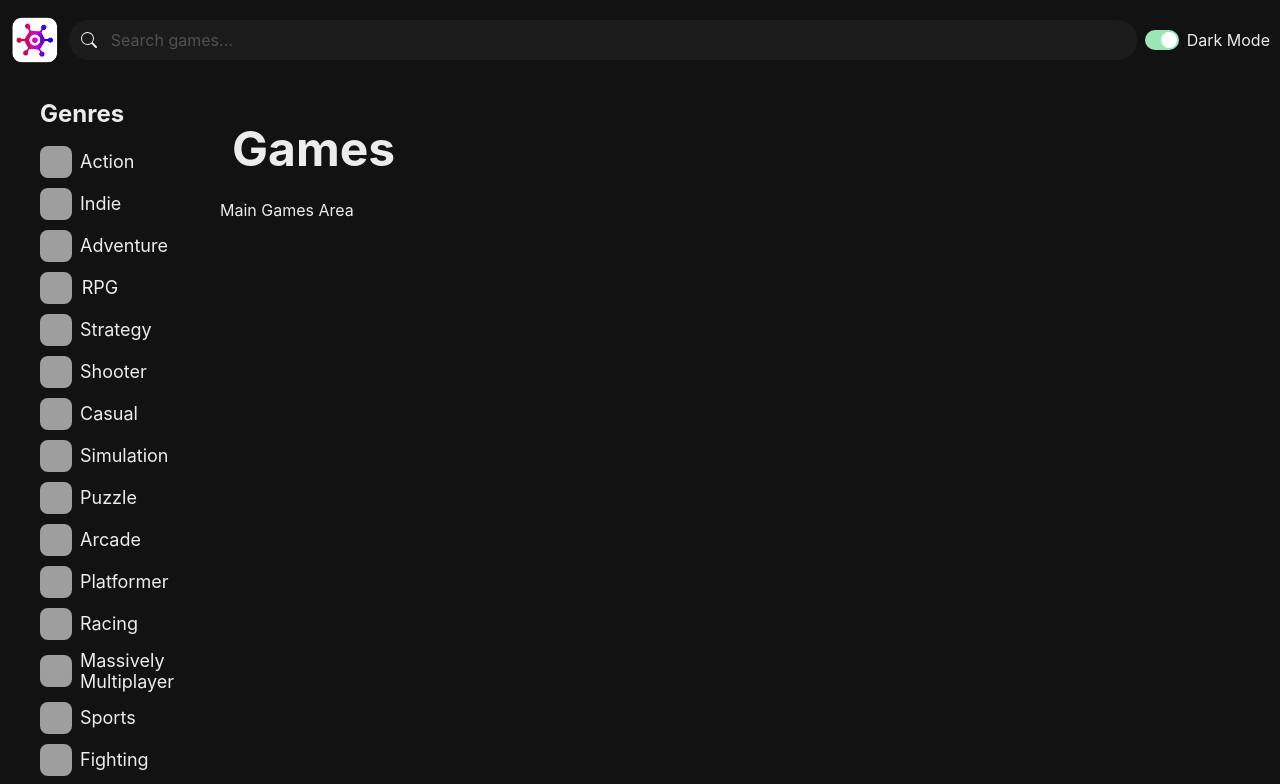
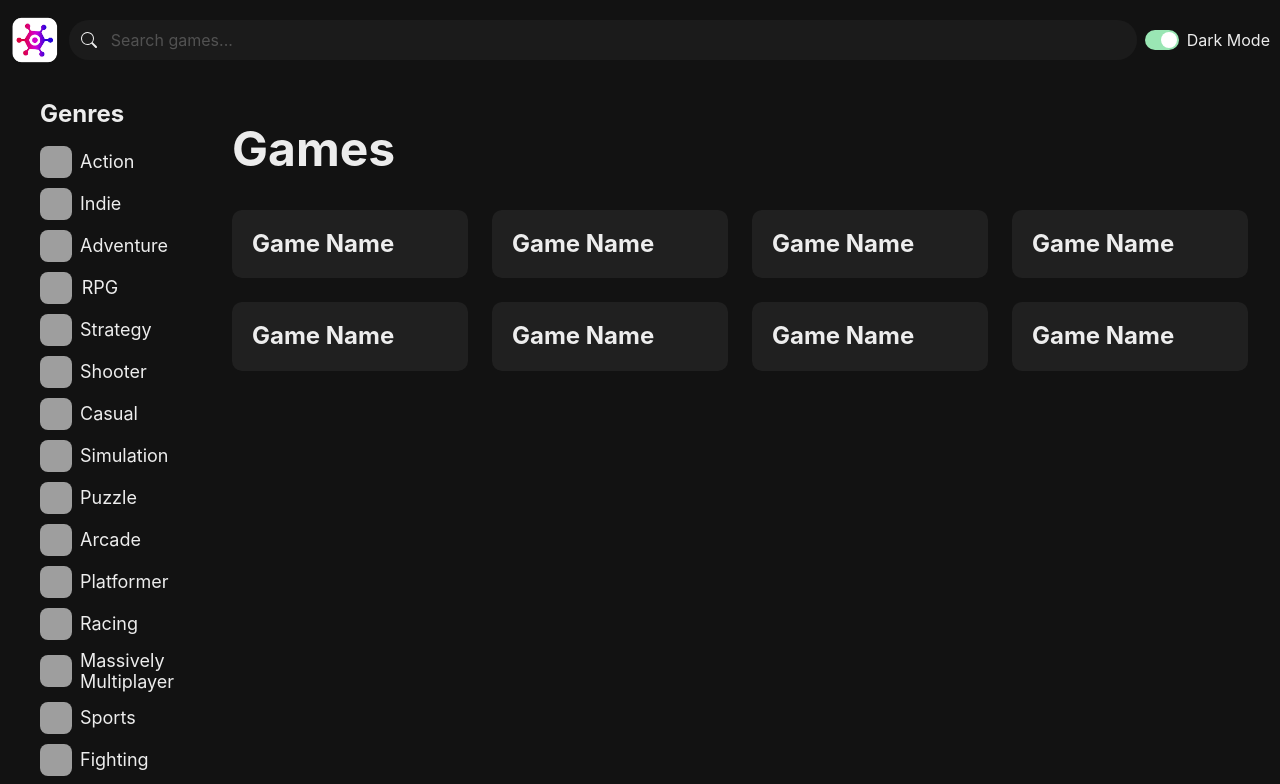
Before and after one commit to deviskobby/gamezhive, a React (Vite) app: page / in a window 1280 px wide. Shown: the top 784 px of the page. Built offline with nearby package versions, Linux system fonts and the light colour scheme; grey boxes are pictures that could not be loaded.

Commit message:
Added Game Grid

```diff
--- /dev/null
+++ b/src/components/GameCard.tsx
@@ -0,0 +1,13 @@
+import { Card, CardBody, Heading } from "@chakra-ui/react";
+
+const GameCard = () => {
+  return (
+    <Card>
+      <CardBody>
+        <Heading fontSize="2xl">Game Name</Heading>
+      </CardBody>
+    </Card>
+  );
+};
+
+export default GameCard;
--- /dev/null
+++ b/src/components/GameCardContainer.tsx
@@ -0,0 +1,23 @@
+import { Box } from "@chakra-ui/react";
+import { ReactNode } from "react";
+
+interface Props {
+  children: ReactNode;
+}
+
+const GameCardContainer = ({ children }: Props) => {
+  return (
+    <Box
+      borderRadius={10}
+      overflow="hidden"
+      _hover={{
+        transform: "scale(1.03)",
+        transition: "transform .2s ease-in",
+      }}
+    >
+      {children}
+    </Box>
+  );
+};
+
+export default GameCardContainer;
--- /dev/null
+++ b/src/components/GameGrid.tsx
@@ -0,0 +1,40 @@
+import { SimpleGrid } from "@chakra-ui/react";
+import GameCardContainer from "./GameCardContainer";
+import GameCard from "./GameCard";
+
+const GameGrid = () => {
+  return (
+    <SimpleGrid
+      columns={{ sm: 1, md: 2, lg: 3, xl: 4 }}
+      spacing={6}
+      padding={3}
+    >
+      <GameCardContainer>
+        <GameCard />
+      </GameCardContainer>
+      <GameCardContainer>
+        <GameCard />
+      </GameCardContainer>
+      <GameCardContainer>
+        <GameCard />
+      </GameCardContainer>
+      <GameCardContainer>
+        <GameCard />
+      </GameCardContainer>
+      <GameCardContainer>
+        <GameCard />
+      </GameCardContainer>
+      <GameCardContainer>
+        <GameCard />
+      </GameCardContainer>
+      <GameCardContainer>
+        <GameCard />
+      </GameCardContainer>
+      <GameCardContainer>
+        <GameCard />
+      </GameCardContainer>
+    </SimpleGrid>
+  );
+};
+
+export default GameGrid;
--- a/src/pages/HomePage.tsx
+++ b/src/pages/HomePage.tsx
@@ -1,6 +1,7 @@
 import { Box, Grid, GridItem, Show } from "@chakra-ui/react";
 import GenreList from "../components/GenreList";
 import GameHeading from "../components/GameHeading";
+import GameGrid from "../components/GameGrid";
 
 const HomePage = () => {
   return (
@@ -21,7 +22,7 @@ const HomePage = () => {
           <GameHeading />
         </Box>
 
-        <h1>Main Games Area</h1>
+        <GameGrid />
       </GridItem>
     </Grid>
   );
```
